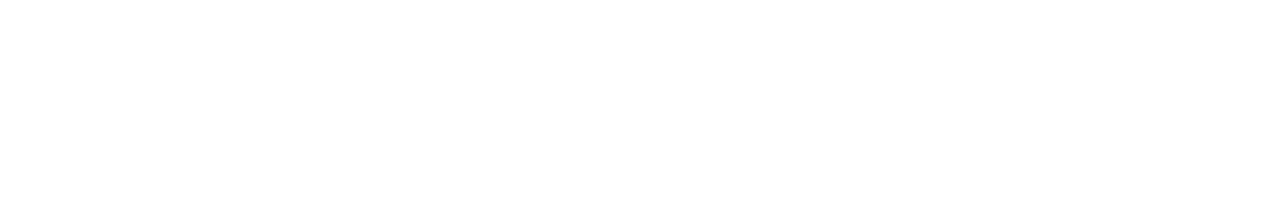
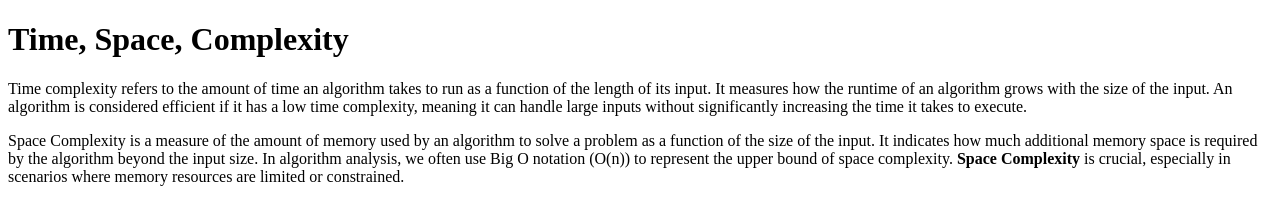
Before and after one commit to acciojob/time-and-space-complexity-souvikpaul6436, a website: page main.html in a window 1280 px wide. Drawn offline with Linux system fonts and the light colour scheme.

Commit message:
created a submission

```diff
--- a/main.html
+++ b/main.html
@@ -1,16 +1,15 @@
 <!DOCTYPE html>
-
 <html>
 
 <head>
-	<link rel="stylesheet" href="styles.css">
+    <link rel="stylesheet" href="styles.css">
 </head>
 
 <body>
-	<!-- the entire body must be written by student -->
-    <script type="text/javascript" src="./script.js">
-</script>
-
+    <h1>Time, Space, Complexity</h1>
+    <p>Time complexity refers to the amount of time an algorithm takes to run as a function of the length of its input. It measures how the runtime of an algorithm grows with the size of the input. An algorithm is considered efficient if it has a low time complexity, meaning it can handle large inputs without significantly increasing the time it takes to execute.</p>
+    <p>Space Complexity is a measure of the amount of memory used by an algorithm to solve a problem as a function of the size of the input. It indicates how much additional memory space is required by the algorithm beyond the input size. In algorithm analysis, we often use Big O notation (O(n)) to represent the upper bound of space complexity. <b>Space Complexity</b> is crucial, especially in scenarios where memory resources are limited or constrained.</p>
+    <script type="text/javascript" src="./script.js"></script>
 </body>
 
 </html>
```
